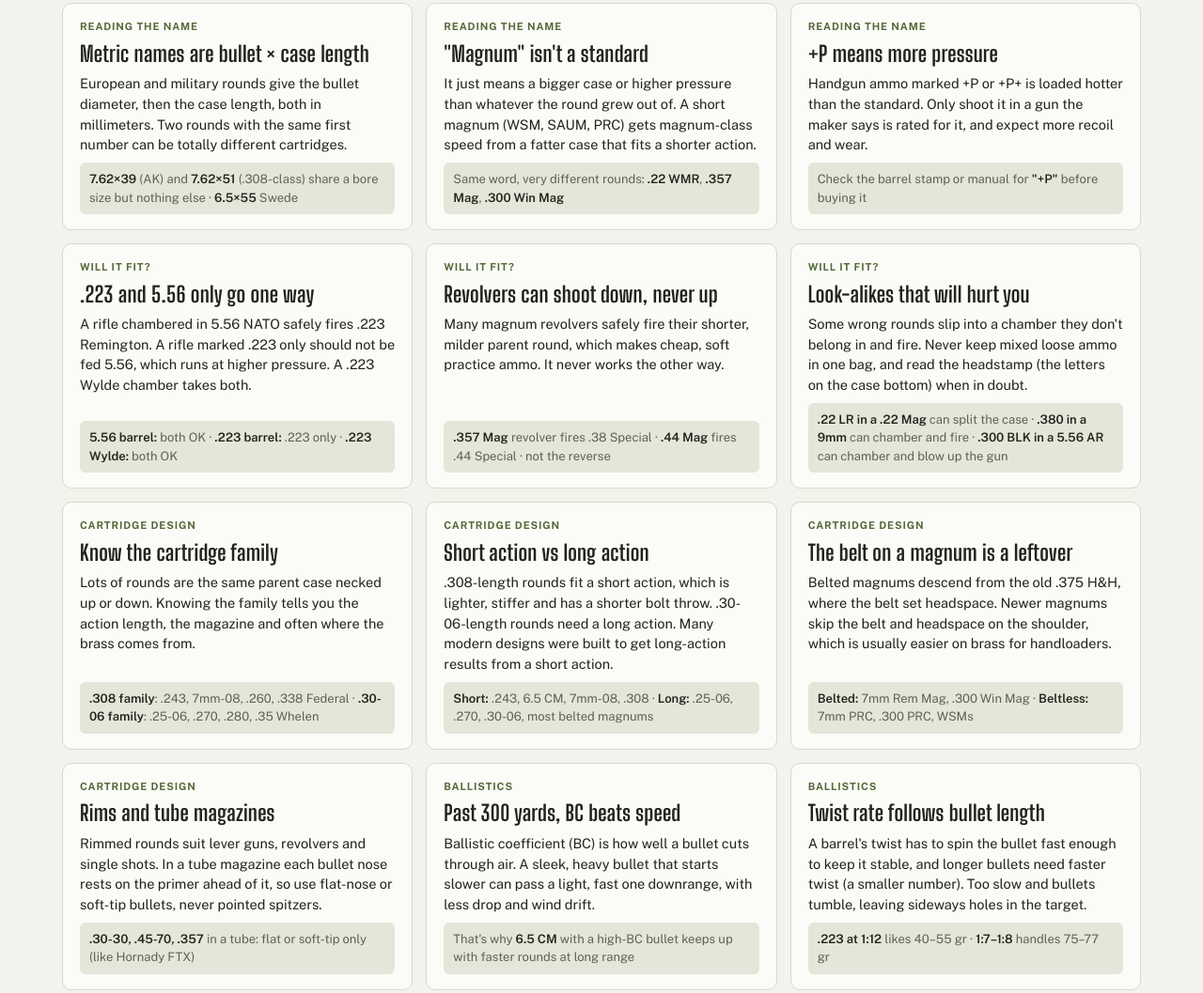
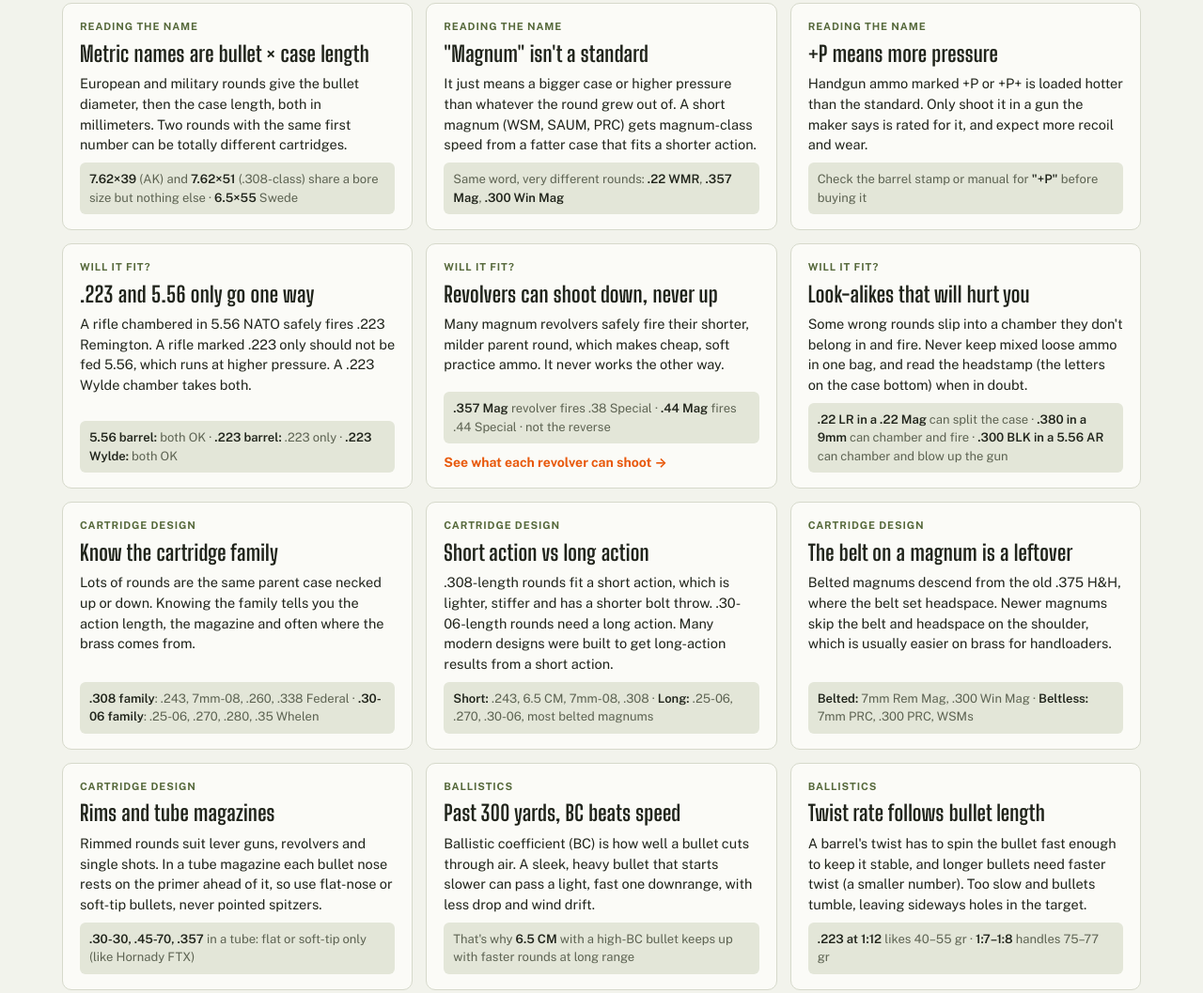
Before and after one commit to MarcusTravis/ammo-reference, a plain HTML site: page tips.html in a window 1280 px wide. Shown: the part 948-2005 px from the top of the page at 94% size. Drawn offline with nearby package versions, Linux system fonts and the light colour scheme.

```diff
--- a/tips.html
+++ b/tips.html
@@ -109,7 +109,7 @@ const TIPS=[
   {c:"swap",t:".223 and 5.56 only go one way",
    b:"A rifle chambered in 5.56 NATO safely fires .223 Remington. A rifle marked .223 only should not be fed 5.56, which runs at higher pressure. A .223 Wylde chamber takes both.",
    x:"<b>5.56 barrel:</b> both OK · <b>.223 barrel:</b> .223 only · <b>.223 Wylde:</b> both OK"},
-  {c:"swap",t:"Revolvers can shoot down, never up",
+  {c:"swap",href:"revolvers.html",more:"See what each revolver can shoot",t:"Revolvers can shoot down, never up",
    b:"Many magnum revolvers safely fire their shorter, milder parent round, which makes cheap, soft practice ammo. It never works the other way.",
    x:"<b>.357 Mag</b> revolver fires .38 Special · <b>.44 Mag</b> fires .44 Special · not the reverse"},
   {c:"swap",t:"Look-alikes that will hurt you",
```
